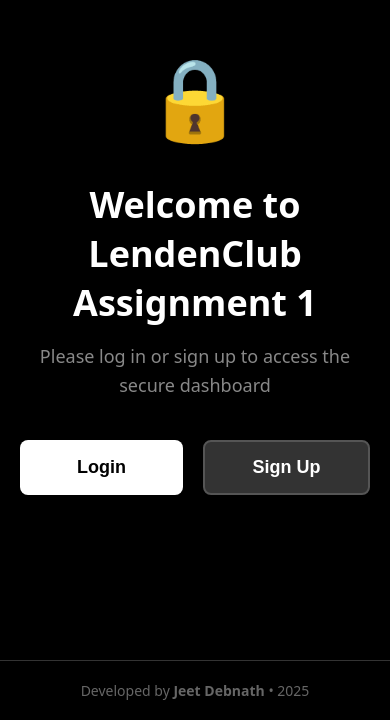
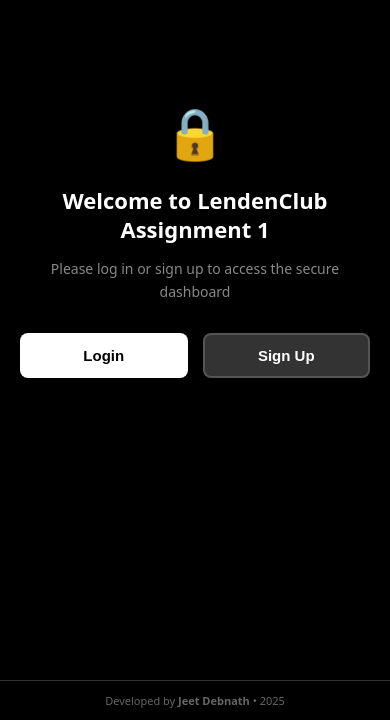
Before and after one commit to jxxt/LendenClub-Assignment-1, a React (Vite) app: page /guest in a window 390 px wide. Shown: the part 124-844 px from the top of the page. Built offline with nearby package versions, Linux system fonts and the light colour scheme; no server answers.

Commit message:
responsive

```diff
--- a/index.html
+++ b/index.html
@@ -4,7 +4,7 @@
     <meta charset="UTF-8" />
     <link rel="icon" type="image/svg+xml" href="/vite.svg" />
     <meta name="viewport" content="width=device-width, initial-scale=1.0" />
-    <title>assignment1</title>
+    <title>Lenden Club</title>
   </head>
   <body>
     <div id="root"></div>
--- a/src/pages/Guest.jsx
+++ b/src/pages/Guest.jsx
@@ -72,6 +72,7 @@ const styles = {
         justifyContent: "center",
         alignItems: "center",
         padding: "20px",
+        paddingBottom: "80px",
         boxSizing: "border-box",
         position: "relative",
     },
@@ -84,98 +85,75 @@ const styles = {
         marginBottom: "60px",
     },
     iconSection: {
-        marginBottom: "30px",
+        marginBottom: "clamp(20px, 4vw, 30px)",
     },
     lockIcon: {
-        fontSize: "80px",
+        fontSize: "clamp(50px, 12vw, 80px)",
     },
     title: {
         color: "#fff",
-        fontSize: "36px",
+        fontSize: "clamp(22px, 5vw, 36px)",
         marginBottom: "15px",
         textAlign: "center",
         fontWeight: "600",
+        lineHeight: "1.3",
+        padding: "0 10px",
     },
     subtitle: {
         color: "#888",
-        fontSize: "18px",
-        marginBottom: "40px",
+        fontSize: "clamp(14px, 3vw, 18px)",
+        marginBottom: "clamp(30px, 6vw, 40px)",
         textAlign: "center",
         lineHeight: "1.6",
-    },
-    infoSection: {
-        width: "100%",
-        backgroundColor: "#111",
-        border: "1px solid #333",
-        borderRadius: "12px",
-        padding: "30px",
-        marginBottom: "40px",
-    },
-    infoTitle: {
-        color: "#fff",
-        fontSize: "24px",
-        marginBottom: "20px",
-        textAlign: "center",
-    },
-    featuresList: {
-        display: "flex",
-        flexDirection: "column",
-        gap: "15px",
-    },
-    featureItem: {
-        display: "flex",
-        alignItems: "center",
-        gap: "15px",
-        color: "#ddd",
-        fontSize: "16px",
-        padding: "10px",
-        backgroundColor: "#1a1a1a",
-        borderRadius: "8px",
-    },
-    emoji: {
-        fontSize: "24px",
+        padding: "0 10px",
     },
     buttonContainer: {
         display: "flex",
-        gap: "20px",
+        gap: "15px",
         width: "100%",
         maxWidth: "400px",
+        flexWrap: "wrap",
+        justifyContent: "center",
     },
     loginButton: {
-        flex: 1,
-        padding: "15px 30px",
+        flex: "1 1 140px",
+        minWidth: "120px",
+        padding: "clamp(12px, 2.5vw, 15px) clamp(20px, 4vw, 30px)",
         backgroundColor: "#fff",
         color: "#000",
         border: "none",
         borderRadius: "8px",
-        fontSize: "18px",
+        fontSize: "clamp(15px, 3vw, 18px)",
         fontWeight: "600",
         cursor: "pointer",
         transition: "all 0.3s ease",
     },
     signupButton: {
-        flex: 1,
-        padding: "15px 30px",
+        flex: "1 1 140px",
+        minWidth: "120px",
+        padding: "clamp(12px, 2.5vw, 15px) clamp(20px, 4vw, 30px)",
         backgroundColor: "#333",
         color: "#fff",
         border: "2px solid #555",
         borderRadius: "8px",
-        fontSize: "18px",
+        fontSize: "clamp(15px, 3vw, 18px)",
         fontWeight: "600",
         cursor: "pointer",
         transition: "all 0.3s ease",
     },
     footer: {
-        position: "absolute",
+        position: "fixed",
         bottom: 0,
+        left: 0,
         width: "100%",
-        padding: "20px",
+        padding: "clamp(12px, 2.5vw, 20px)",
         textAlign: "center",
         borderTop: "1px solid #333",
+        backgroundColor: "#000",
     },
     footerText: {
         color: "#666",
-        fontSize: "14px",
+        fontSize: "clamp(11px, 2vw, 14px)",
         margin: 0,
     },
 };
--- a/src/pages/Home.jsx
+++ b/src/pages/Home.jsx
@@ -115,7 +115,7 @@ function Home({ user, setUser }) {
 
 const styles = {
     container: {
-        height: "100vh",
+        minHeight: "100vh",
         width: "100vw",
         backgroundColor: "#0f0f0f",
         display: "flex",
@@ -123,58 +123,63 @@ const styles = {
         justifyContent: "center",
         alignItems: "center",
         padding: "20px",
-        overflow: "hidden",
+        paddingBottom: "80px",
         boxSizing: "border-box",
         position: "relative",
+        overflow: "auto",
     },
     signOutButton: {
         position: "absolute",
-        top: "20px",
-        right: "20px",
-        padding: "10px 20px",
+        top: "15px",
+        right: "15px",
+        padding: "8px 16px",
         backgroundColor: "#dc2626",
         color: "#fff",
         border: "none",
         borderRadius: "8px",
-        fontSize: "13px",
+        fontSize: "12px",
         fontWeight: "600",
         cursor: "pointer",
         transition: "all 0.3s ease",
+        zIndex: 10,
     },
     profileButton: {
         position: "absolute",
-        top: "20px",
-        right: "130px",
-        padding: "10px 20px",
+        top: "15px",
+        right: "100px",
+        padding: "8px 16px",
         backgroundColor: "transparent",
         color: "#888",
         border: "1px solid #333",
         borderRadius: "8px",
-        fontSize: "13px",
+        fontSize: "12px",
         fontWeight: "600",
         cursor: "pointer",
         transition: "all 0.3s ease",
+        zIndex: 10,
     },
     welcomeSection: {
         textAlign: "center",
-        marginBottom: "25px",
+        marginBottom: "20px",
+        padding: "0 10px",
     },
     title: {
         color: "#fff",
-        fontSize: "42px",
+        fontSize: "clamp(24px, 5vw, 42px)",
         fontWeight: "700",
         marginBottom: "8px",
         textShadow: "0 4px 20px rgba(59, 130, 246, 0.5)",
+        wordBreak: "break-word",
     },
     subtitle: {
         color: "#888",
-        fontSize: "16px",
+        fontSize: "clamp(14px, 2.5vw, 16px)",
         fontWeight: "400",
     },
     featuresContainer: {
         backgroundColor: "#1a1a1a",
         borderRadius: "16px",
-        padding: "25px 35px",
+        padding: "20px",
         maxWidth: "700px",
         width: "100%",
         boxShadow: "0 10px 40px rgba(0, 0, 0, 0.5)",
@@ -182,44 +187,47 @@ const styles = {
     },
     featuresTitle: {
         color: "#3b82f6",
-        fontSize: "22px",
+        fontSize: "clamp(16px, 3vw, 22px)",
         fontWeight: "700",
         marginBottom: "20px",
         textAlign: "center",
-        whiteSpace: "nowrap",
+        lineHeight: "1.4",
+        wordBreak: "break-word",
     },
     featuresList: {
         display: "flex",
         flexDirection: "column",
-        gap: "12px",
+        gap: "10px",
     },
     featureItem: {
         display: "flex",
         alignItems: "center",
-        gap: "12px",
+        gap: "10px",
         color: "#ddd",
-        fontSize: "15px",
-        padding: "12px 15px",
+        fontSize: "clamp(13px, 2.2vw, 15px)",
+        padding: "10px",
         backgroundColor: "#0f0f0f",
         borderRadius: "10px",
         transition: "all 0.3s ease",
         border: "1px solid #222",
     },
     emoji: {
-        fontSize: "22px",
+        fontSize: "clamp(18px, 3vw, 22px)",
         minWidth: "22px",
     },
     footer: {
-        position: "absolute",
+        position: "fixed",
         bottom: 0,
+        left: 0,
         width: "100%",
-        padding: "15px",
+        padding: "12px",
         textAlign: "center",
         borderTop: "1px solid #333",
+        backgroundColor: "#0f0f0f",
     },
     footerText: {
         color: "#666",
-        fontSize: "13px",
+        fontSize: "clamp(11px, 2vw, 13px)",
         margin: 0,
     },
 };
--- a/src/pages/Login.jsx
+++ b/src/pages/Login.jsx
@@ -148,28 +148,29 @@ const styles = {
         flexDirection: "column",
         justifyContent: "center",
         alignItems: "center",
-        padding: "20px",
+        padding: "15px",
+        paddingBottom: "70px",
         boxSizing: "border-box",
         position: "relative",
     },
     formWrapper: {
         width: "100%",
         maxWidth: "400px",
-        padding: "40px",
+        padding: "clamp(25px, 5vw, 40px)",
         border: "1px solid #333",
         borderRadius: "8px",
         backgroundColor: "#111",
     },
     title: {
         color: "#fff",
-        fontSize: "32px",
-        marginBottom: "30px",
+        fontSize: "clamp(24px, 5vw, 32px)",
+        marginBottom: "clamp(20px, 4vw, 30px)",
         textAlign: "center",
     },
     form: {
         display: "flex",
         flexDirection: "column",
-        gap: "20px",
+        gap: "clamp(15px, 3vw, 20px)",
     },
     inputGroup: {
         display: "flex",
@@ -178,37 +179,37 @@ const styles = {
     },
     label: {
         color: "#fff",
-        fontSize: "14px",
+        fontSize: "clamp(12px, 2.2vw, 14px)",
     },
     input: {
-        padding: "12px",
+        padding: "clamp(10px, 2vw, 12px)",
         backgroundColor: "#222",
         border: "1px solid #333",
         borderRadius: "4px",
         color: "#fff",
-        fontSize: "14px",
+        fontSize: "clamp(13px, 2.5vw, 14px)",
         outline: "none",
     },
     button: {
-        padding: "12px",
+        padding: "clamp(10px, 2vw, 12px)",
         backgroundColor: "#555",
         color: "#fff",
         border: "none",
         borderRadius: "4px",
-        fontSize: "16px",
+        fontSize: "clamp(14px, 2.8vw, 16px)",
         cursor: "pointer",
         marginTop: "10px",
     },
     error: {
         color: "#ff4444",
-        fontSize: "14px",
+        fontSize: "clamp(12px, 2.2vw, 14px)",
         margin: "0",
     },
     link: {
         color: "#888",
         textAlign: "center",
-        marginTop: "20px",
-        fontSize: "14px",
+        marginTop: "clamp(15px, 3vw, 20px)",
+        fontSize: "clamp(12px, 2.2vw, 14px)",
     },
     linkText: {
         color: "#fff",
@@ -216,16 +217,18 @@ const styles = {
         textDecoration: "underline",
     },
     footer: {
-        position: "absolute",
+        position: "fixed",
         bottom: 0,
+        left: 0,
         width: "100%",
-        padding: "15px",
+        padding: "12px",
         textAlign: "center",
         borderTop: "1px solid #333",
+        backgroundColor: "#000",
     },
     footerText: {
         color: "#666",
-        fontSize: "13px",
+        fontSize: "clamp(11px, 2vw, 13px)",
         margin: 0,
     },
 };
--- a/src/pages/Profile.jsx
+++ b/src/pages/Profile.jsx
@@ -164,8 +164,9 @@ const styles = {
         display: "flex",
         flexDirection: "column",
         alignItems: "center",
-        justifyContent: "center",
-        padding: "20px",
+        justifyContent: "flex-start",
+        padding: "15px",
+        paddingBottom: "70px",
         boxSizing: "border-box",
         overflow: "auto",
     },
@@ -177,35 +178,39 @@ const styles = {
         alignItems: "center",
         marginBottom: "20px",
         padding: "10px 0",
+        gap: "10px",
+        flexWrap: "wrap",
     },
     backButton: {
-        padding: "8px 16px",
+        padding: "8px 12px",
         backgroundColor: "transparent",
         color: "#888",
         border: "1px solid #333",
         borderRadius: "8px",
-        fontSize: "13px",
+        fontSize: "clamp(11px, 2vw, 13px)",
         cursor: "pointer",
         transition: "all 0.3s ease",
         fontWeight: "500",
+        whiteSpace: "nowrap",
     },
     signOutButton: {
-        padding: "8px 16px",
+        padding: "8px 12px",
         backgroundColor: "#dc2626",
         color: "#fff",
         border: "none",
         borderRadius: "8px",
-        fontSize: "13px",
+        fontSize: "clamp(11px, 2vw, 13px)",
         cursor: "pointer",
         transition: "all 0.3s ease",
         fontWeight: "500",
+        whiteSpace: "nowrap",
     },
     profileCard: {
         width: "100%",
         maxWidth: "700px",
         backgroundColor: "#1a1a1a",
         borderRadius: "16px",
-        padding: "30px",
+        padding: "20px",
         boxShadow: "0 10px 40px rgba(0, 0, 0, 0.5)",
         border: "1px solid #2a2a2a",
     },
@@ -216,14 +221,14 @@ const styles = {
         marginBottom: "20px",
     },
     avatar: {
-        width: "90px",
-        height: "90px",
+        width: "clamp(60px, 15vw, 90px)",
+        height: "clamp(60px, 15vw, 90px)",
         borderRadius: "50%",
         backgroundColor: "#3b82f6",
         display: "flex",
         alignItems: "center",
         justifyContent: "center",
-        fontSize: "36px",
+        fontSize: "clamp(24px, 6vw, 36px)",
         fontWeight: "bold",
         color: "#fff",
         marginBottom: "12px",
@@ -231,15 +236,19 @@ const styles = {
     },
     userName: {
         color: "#fff",
-        fontSize: "26px",
+        fontSize: "clamp(20px, 4vw, 26px)",
         fontWeight: "600",
         marginBottom: "6px",
         margin: "0 0 6px 0",
+        textAlign: "center",
+        wordBreak: "break-word",
     },
     userEmail: {
         color: "#888",
-        fontSize: "14px",
+        fontSize: "clamp(12px, 2.2vw, 14px)",
         margin: "0",
+        textAlign: "center",
+        wordBreak: "break-all",
     },
     divider: {
         width: "100%",
@@ -252,7 +261,7 @@ const styles = {
     },
     sectionTitle: {
         color: "#fff",
-        fontSize: "18px",
+        fontSize: "clamp(16px, 3vw, 18px)",
         fontWeight: "600",
         marginBottom: "15px",
         margin: "0 0 15px 0",
@@ -260,55 +269,62 @@ const styles = {
     detailRow: {
         display: "flex",
         justifyContent: "space-between",
-        alignItems: "center",
-        padding: "14px",
+        alignItems: "flex-start",
+        padding: "12px",
         backgroundColor: "#0f0f0f",
         borderRadius: "10px",
         marginBottom: "10px",
         border: "1px solid #222",
         transition: "all 0.3s ease",
+        flexWrap: "wrap",
+        gap: "8px",
     },
     detailLabel: {
         color: "#888",
-        fontSize: "13px",
+        fontSize: "clamp(11px, 2vw, 13px)",
         fontWeight: "500",
         display: "flex",
         alignItems: "center",
         gap: "8px",
+        flex: "0 0 auto",
     },
     detailValue: {
         color: "#fff",
-        fontSize: "14px",
+        fontSize: "clamp(12px, 2.2vw, 14px)",
         fontWeight: "500",
         textAlign: "right",
+        wordBreak: "break-word",
+        flex: "1 1 auto",
     },
     icon: {
-        fontSize: "16px",
+        fontSize: "clamp(14px, 2.5vw, 16px)",
     },
     securityBadge: {
         display: "flex",
-        alignItems: "center",
+        alignItems: "flex-start",
         gap: "12px",
-        padding: "16px",
+        padding: "14px",
         backgroundColor: "#0f3d0f",
         borderRadius: "10px",
         border: "1px solid #1a5c1a",
     },
     securityIcon: {
-        fontSize: "28px",
+        fontSize: "clamp(22px, 4vw, 28px)",
+        flexShrink: 0,
     },
     securityText: {
         flex: 1,
     },
     securityTitle: {
         color: "#4ade80",
-        fontSize: "14px",
+        fontSize: "clamp(12px, 2.2vw, 14px)",
         fontWeight: "600",
         marginBottom: "3px",
     },
     securitySubtitle: {
         color: "#86efac",
-        fontSize: "12px",
+        fontSize: "clamp(11px, 2vw, 12px)",
+        lineHeight: "1.4",
     },
     loadingSpinner: {
         width: "50px",
@@ -321,18 +337,21 @@ const styles = {
     },
     loadingText: {
         color: "#888",
-        fontSize: "16px",
+        fontSize: "clamp(14px, 2.5vw, 16px)",
     },
     footer: {
+        position: "fixed",
+        bottom: 0,
+        left: 0,
         width: "100%",
-        padding: "15px",
+        padding: "12px",
         textAlign: "center",
         borderTop: "1px solid #333",
-        marginTop: "20px",
+        backgroundColor: "#0a0a0a",
     },
     footerText: {
         color: "#666",
-        fontSize: "13px",
+        fontSize: "clamp(11px, 2vw, 13px)",
         margin: 0,
     },
 };
--- a/src/pages/Signup.jsx
+++ b/src/pages/Signup.jsx
@@ -259,15 +259,16 @@ const styles = {
         flexDirection: "column",
         justifyContent: "center",
         alignItems: "center",
-        padding: "20px",
+        padding: "15px",
+        paddingBottom: "70px",
         boxSizing: "border-box",
         position: "relative",
     },
     formWrapper: {
         width: "100%",
         maxWidth: "400px",
-        maxHeight: "90vh",
-        padding: "30px",
+        maxHeight: "85vh",
+        padding: "clamp(20px, 4vw, 30px)",
         border: "1px solid #333",
         borderRadius: "8px",
         backgroundColor: "#111",
@@ -275,14 +276,14 @@ const styles = {
     },
     title: {
         color: "#fff",
-        fontSize: "28px",
-        marginBottom: "20px",
+        fontSize: "clamp(22px, 4.5vw, 28px)",
+        marginBottom: "clamp(15px, 3vw, 20px)",
         textAlign: "center",
     },
     form: {
         display: "flex",
         flexDirection: "column",
-        gap: "15px",
+        gap: "clamp(12px, 2.5vw, 15px)",
     },
     inputGroup: {
         display: "flex",
@@ -291,37 +292,37 @@ const styles = {
     },
     label: {
         color: "#fff",
-        fontSize: "14px",
+        fontSize: "clamp(12px, 2.2vw, 14px)",
     },
     input: {
-        padding: "12px",
+        padding: "clamp(10px, 2vw, 12px)",
         backgroundColor: "#222",
         border: "1px solid #333",
         borderRadius: "4px",
         color: "#fff",
-        fontSize: "14px",
+        fontSize: "clamp(13px, 2.5vw, 14px)",
         outline: "none",
     },
     button: {
-        padding: "12px",
+        padding: "clamp(10px, 2vw, 12px)",
         backgroundColor: "#555",
         color: "#fff",
         border: "none",
         borderRadius: "4px",
-        fontSize: "16px",
+        fontSize: "clamp(14px, 2.8vw, 16px)",
         cursor: "pointer",
         marginTop: "10px",
     },
     error: {
         color: "#ff4444",
-        fontSize: "14px",
+        fontSize: "clamp(12px, 2.2vw, 14px)",
         margin: "0",
     },
     link: {
         color: "#888",
         textAlign: "center",
-        marginTop: "20px",
-        fontSize: "14px",
+        marginTop: "clamp(15px, 3vw, 20px)",
+        fontSize: "clamp(12px, 2.2vw, 14px)",
     },
     linkText: {
         color: "#fff",
@@ -329,16 +330,18 @@ const styles = {
         textDecoration: "underline",
     },
     footer: {
-        position: "absolute",
+        position: "fixed",
         bottom: 0,
+        left: 0,
         width: "100%",
-        padding: "15px",
+        padding: "12px",
         textAlign: "center",
         borderTop: "1px solid #333",
+        backgroundColor: "#000",
     },
     footerText: {
         color: "#666",
-        fontSize: "13px",
+        fontSize: "clamp(11px, 2vw, 13px)",
         margin: 0,
     },
 };
```
